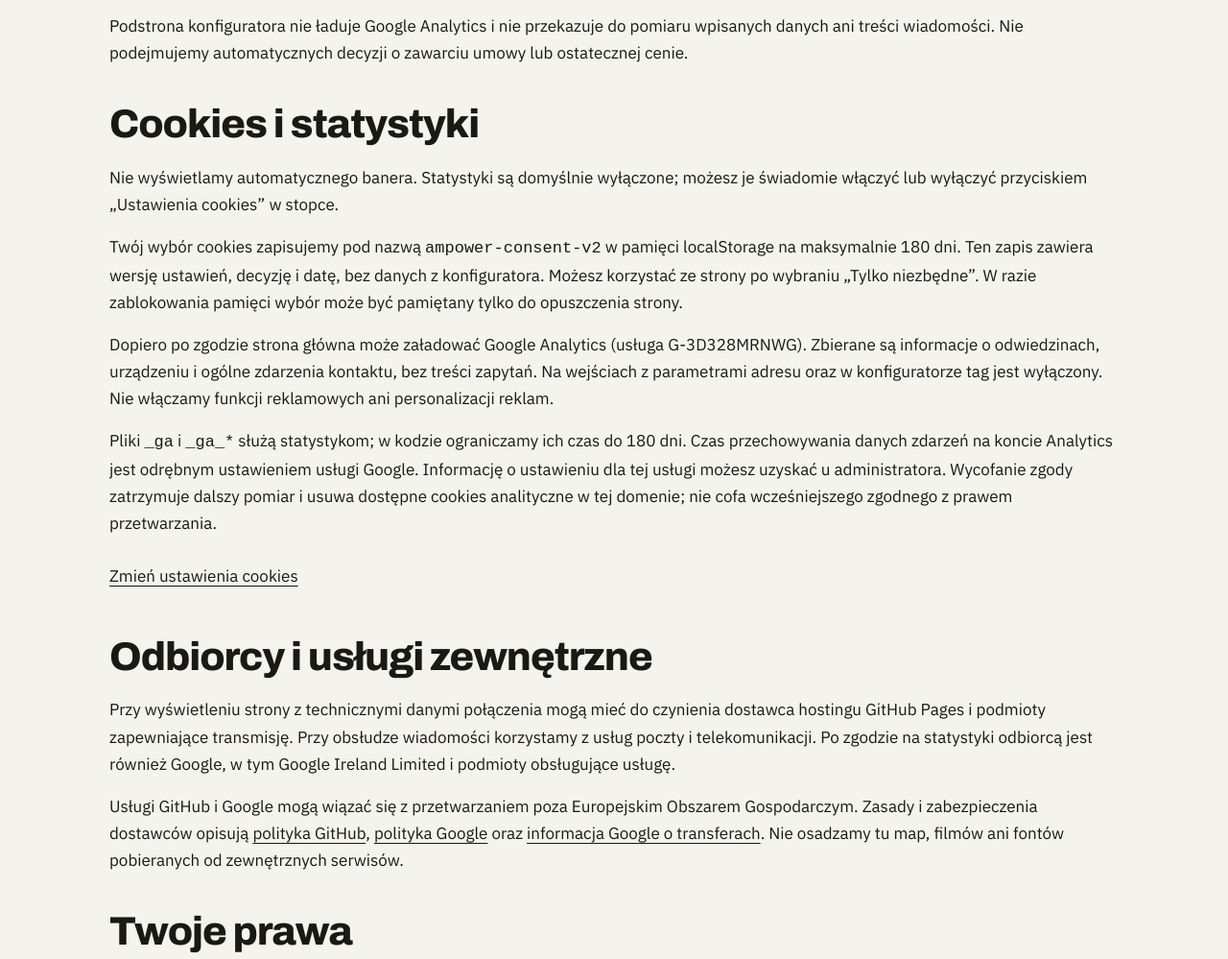
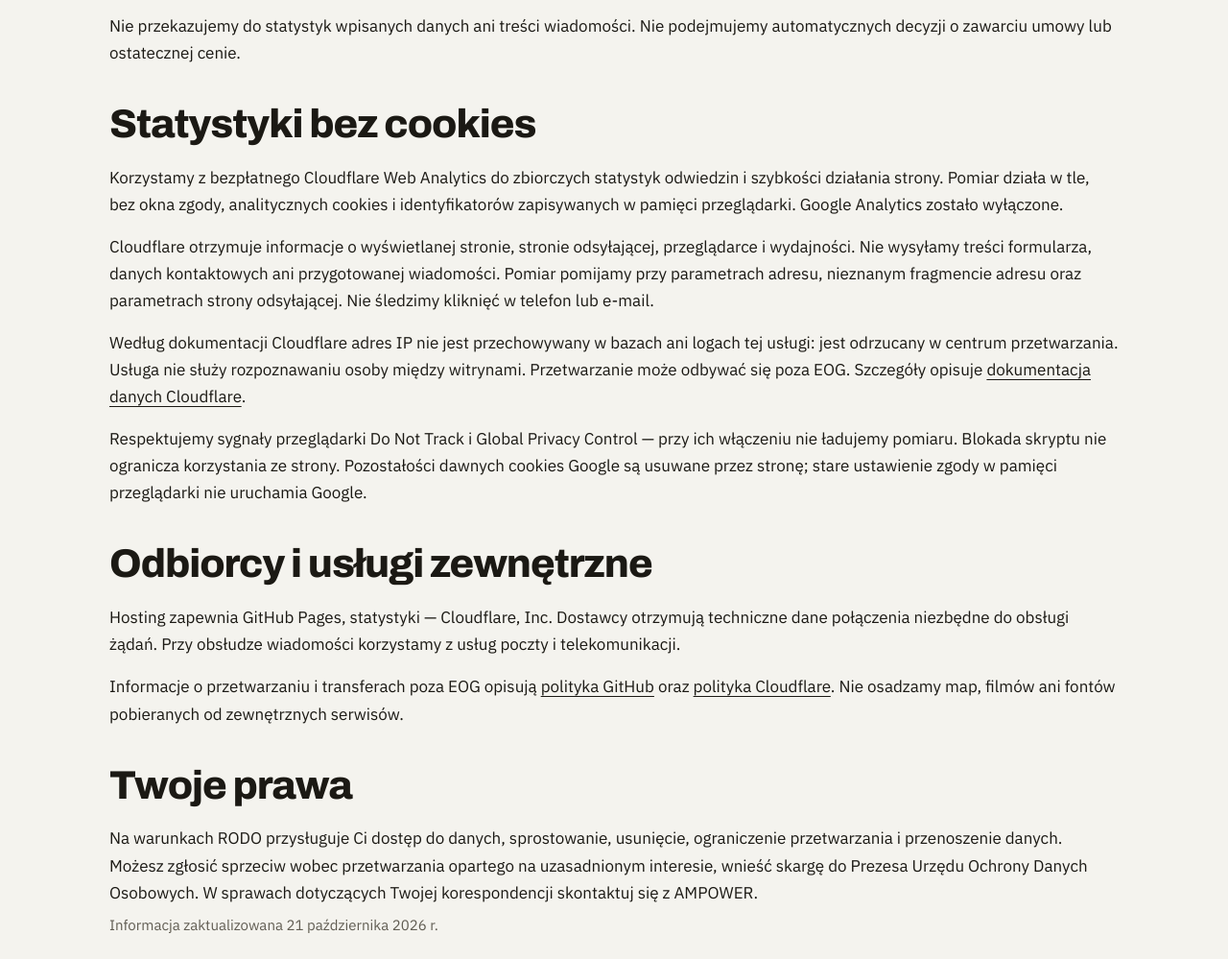
Before and after one commit to murek-m/ampower-pl, a plain HTML site: page prywatnosc/index.html in a window 1280 px wide. Shown: the part 1243-2242 px from the top of the page at 96% size. Drawn offline with Linux system fonts and the light colour scheme.

Commit message:
Replace Google Analytics with cookieless Cloudflare Web Analytics

```diff
--- a/assets/consent.js
+++ b/assets/consent.js
@@ -1,80 +1,25 @@
-/* Basic consent: no Google code or requests until a current, explicit opt-in.
-   Analytics is limited to the home page; the configurator never loads Google. */
+/* Cloudflare Web Analytics: aggregate, cookieless measurement; no Google tag. */
 (() => {
   'use strict';
-  const id='G-3D328MRNWG',key='ampower-consent-v2',lifetime=180*86400000;
-  const eligible=()=>['/','/index.html'].includes(location.pathname)&&!location.search;
-  const valid=value=>value&&value.version===2&&typeof value.analytics==='boolean'&&Number.isFinite(value.savedAt)&&value.savedAt<=Date.now()&&Date.now()-value.savedAt<lifetime;
-  const read=()=>{try{const value=JSON.parse(localStorage.getItem(key));return valid(value)?value:null;}catch{return null;}};
-  let choice=read(),loaded=false,configured=false,returnFocus=null;
-  const allowed=()=>Boolean(valid(choice)&&choice.analytics&&eligible());
-  window['ga-disable-'+id]=!allowed();
-  const node=(tag,text,props={})=>{const element=document.createElement(tag);if(text)element.textContent=text;Object.assign(element,props);return element;};
-  const panel=node('section',null,{className:'amp-consent',id:'cookie-banner',hidden:true});
-  panel.setAttribute('role','region');panel.setAttribute('aria-labelledby','cookie-title');
-  const title=node('h2','Ustawienia prywatności',{id:'cookie-title'});
-  const copy=node('p','Za Twoją zgodą używamy Google Analytics do statystyk odwiedzin. Strona i konfigurator działają także bez zgody. ');
-  copy.append(node('a','Prywatność i cookies',{href:'/prywatnosc/'}));
-  const actions=node('div',null,{className:'amp-consent-actions'});
-  const reject=node('button','Tylko niezbędne',{type:'button',id:'cookie-reject',className:'amp-choice'});
-  const accept=node('button','Zgadzam się na statystyki',{type:'button',id:'cookie-accept',className:'amp-choice'});
-  actions.append(reject,accept);panel.append(title,copy,actions);document.body.append(panel);
-  const status=node('p',null,{className:'amp-consent-note'});status.setAttribute('role','status');document.body.append(status);
-  function eraseGoogleCookies(){
-    const names=document.cookie.split(';').map(p=>p.split('=')[0].trim()).filter(n=>/^_ga(?:_|$)|^_gid$|^_gat/.test(n));
-    const parts=location.hostname.split('.'),domains=['',location.hostname];
-    for(let i=0;i<parts.length-1;i++)domains.push('.'+parts.slice(i).join('.'));
-    for(const name of names)for(const domain of new Set(domains))document.cookie=name+'=; Max-Age=0; Path=/; SameSite=Lax'+(domain?'; Domain='+domain:'')+(location.protocol==='https:'?'; Secure':'');
-  }
-  function disable(){
-    window['ga-disable-'+id]=true;
-    // Do not send even a denied/cookieless ping when withdrawing consent.
-    if(window.dataLayer)window.dataLayer.length=0;
-    configured=false;eraseGoogleCookies();
-  }
-  function configure(){
-    if(!allowed()||configured)return;
-    window['ga-disable-'+id]=false;
-    window.dataLayer=window.dataLayer||[];
-    window.gtag=function(){window.dataLayer.push(arguments);};
-    window.gtag('consent','default',{analytics_storage:'denied',ad_storage:'denied',ad_user_data:'denied',ad_personalization:'denied'});
-    window.gtag('consent','update',{analytics_storage:'granted',ad_storage:'denied',ad_user_data:'denied',ad_personalization:'denied'});
-    window.gtag('js',new Date());
-    window.gtag('config',id,{send_page_view:false,page_location:location.origin+'/',page_referrer:'',allow_google_signals:false,allow_ad_personalization_signals:false,cookie_expires:180*86400,cookie_update:false});
-    window.gtag('event','page_view',{page_location:location.origin+'/',page_title:document.title,page_referrer:''});
-    configured=true;
-  }
-  function enable(){
-    if(!allowed())return;
-    configure();
-    if(loaded)return;
-    loaded=true;
-    const script=node('script',null,{id:'ampower-google-tag',async:true,src:'https://www.googletagmanager.com/gtag/js?id='+id});
-    script.referrerPolicy='no-referrer';
-    script.onerror=()=>{script.remove();loaded=false;configured=false;};
-    script.onload=()=>{if(!allowed())disable();};
-    document.head.append(script);
-  }
-  function apply(){if(allowed())enable();else if(!valid(choice)||!choice.analytics)disable();else window['ga-disable-'+id]=true;}
-  function choose(analytics){
-    choice={version:2,analytics,savedAt:Date.now()};
-    try{localStorage.setItem(key,JSON.stringify(choice));localStorage.removeItem('ampower-analytics-consent');}catch{/* Choice still applies to this page if storage is unavailable. */}
-    apply();panel.hidden=true;
-    status.textContent=analytics?'Zapisano zgodę na statystyki. Możesz ją zmienić w ustawieniach cookies.':'Statystyki wyłączone. Strona działa z niezbędnymi ustawieniami.';
-    if(returnFocus?.isConnected)returnFocus.focus();
-  }
-  function show(){returnFocus=document.activeElement;panel.hidden=false;reject.focus();}
-  reject.addEventListener('click',()=>choose(false));accept.addEventListener('click',()=>choose(true));
-  for(const button of document.querySelectorAll('[data-cookie-settings]')){button.hidden=false;button.addEventListener('click',show);}
-  panel.addEventListener('keydown',event=>{if(event.key==='Escape'){panel.hidden=true;returnFocus?.focus();}});
-  window.addEventListener('storage',event=>{if(event.key===key||event.key===null){choice=read();panel.hidden=true;apply();}});
-  window.addEventListener('pageshow',()=>{if(!valid(choice)){choice=null;panel.hidden=true;disable();}});
-  // Register before Google: contact targets may contain private message text.
-  window.addEventListener('click',event=>{
-    const link=event.target.closest?.('a[href]');if(!link||!/^(?:mailto|tel|sms):/.test(link.getAttribute('href')))return;
-    if(allowed()&&configured)window.gtag('event','contact_click',{method:link.protocol.slice(0,-1),page_location:location.origin+'/'});
-    event.stopImmediatePropagation(); // Native link navigation still works; no URL is sent to automatic click listeners.
-  },true);
-  window.AmpowerConsent={showSettings:show,getState:()=>valid(choice)?{analytics:choice.analytics}:null};
-  apply();
+  window['ga-disable-G-3D328MRNWG']=true;
+  // Remove cookies left by the previous Google integration, without creating new ones.
+  const names=document.cookie.split(';').map(p=>p.split('=')[0].trim()).filter(n=>/^_ga(?:_|$)|^_gid$|^_gat/.test(n));
+  const parts=location.hostname.split('.'),domains=['',location.hostname];
+  for(let i=0;i<parts.length-1;i++)domains.push('.'+parts.slice(i).join('.'));
+  for(const name of names)for(const domain of new Set(domains))document.cookie=name+'=; Max-Age=0; Path=/; SameSite=Lax'+(domain?'; Domain='+domain:'')+(location.protocol==='https:'?'; Secure':'');
+  // The public filename stays stable so cached pages also stop loading Google.
+  const paths=['/','/index.html','/smart-home-energy/','/smart-home-energy/index.html','/prywatnosc/','/prywatnosc/index.html'];
+  const cleanUrl=value=>{try{const u=new URL(value);return !u.search&&(!u.hash||Boolean(document.getElementById(u.hash.slice(1))));}catch{return false;}};
+  const privateReferrer=()=>{if(!document.referrer)return false;try{const u=new URL(document.referrer);return Boolean(u.search||u.hash)||(u.origin===location.origin&&!paths.includes(u.pathname));}catch{return true;}};
+  const enabled=location.hostname==='ampower.pl'&&paths.includes(location.pathname)&&cleanUrl(location.href)&&!privateReferrer()&&navigator.doNotTrack!=='1'&&window.doNotTrack!=='1'&&navigator.globalPrivacyControl!==true;
+  window.AmpowerAnalytics={provider:'cloudflare',enabled};
+  // Hide legacy controls when an older HTML page remains in a browser cache.
+  for(const button of document.querySelectorAll('[data-cookie-settings]'))button.hidden=true;
+  if(!enabled)return;
+  const script=document.createElement('script');
+  script.type='module';script.src='https://static.cloudflareinsights.com/beacon.min.js';
+  script.dataset.cfBeacon=JSON.stringify({token:'d2593253c7244887ba5776a66e1ad67a',spa:false});
+  script.referrerPolicy='strict-origin';
+  script.onerror=()=>{window.AmpowerAnalytics.enabled=false;script.remove();};
+  document.head.append(script);
 })();
--- a/prywatnosc/index.html
+++ b/prywatnosc/index.html
@@ -4,7 +4,7 @@
 <meta charset="utf-8">
 <meta name="viewport" content="width=device-width, initial-scale=1">
 <title>Prywatność i cookies — AMPOWER</title>
-<meta name="description" content="Jak AMPOWER obsługuje dane w zapytaniach, konfiguratorze i Google Analytics. Informacje o prywatności, cookies i zmianie zgody.">
+<meta name="description" content="Jak AMPOWER obsługuje dane w zapytaniach, konfiguratorze i statystykach Cloudflare. Informacje o prywatności.">
 <meta name="robots" content="noindex, follow">
 <meta property="og:site_name" content="AMPOWER">
 <link rel="canonical" href="https://ampower.pl/prywatnosc/">
@@ -16,7 +16,7 @@
 <body class="privacy-page">
 <header><nav class="nav" aria-label="Nawigacja"><a class="brand" href="/">AMPOWER</a><a href="/">Wróć na stronę główną</a></nav></header>
 <main>
-<section class="hero"><div class="wrap"><p class="eyebrow">Twoje dane</p><h1>Prywatność i cookies</h1><p class="lead">Konfigurator działa bez konta. Samo przygotowanie wiadomości nie wysyła jej do AMPOWER. Statystyki są opcjonalne.</p></div></section>
+<section class="hero"><div class="wrap"><p class="eyebrow">Twoje dane</p><h1>Prywatność i cookies</h1><p class="lead">Konfigurator działa bez konta. Samo przygotowanie wiadomości nie wysyła jej do AMPOWER. Nie stosujemy analitycznych cookies.</p></div></section>
 <section class="section"><div class="wrap">
 <h2>Kto odpowiada za dane?</h2>
 <p>Administratorem jest AmPower Jakub Babiej, Czerńczyce 1/2, 59-150 Grębocice, NIP 5020121689. W sprawach prywatności napisz na <a href="mailto:kuba@ampower.pl">kuba@ampower.pl</a> lub zadzwoń: <a href="tel:+48785668797">785 668 797</a>.</p>
@@ -26,21 +26,20 @@
 <p>Dane zapytania są potrzebne przez czas obsługi sprawy. Dalsze przechowywanie zależy od jej wyniku: dokumenty związane z umową i rozliczeniem podlegają właściwym obowiązkom przechowywania, a materiały potrzebne do ustalenia lub obrony roszczeń — terminom dotyczącym tych roszczeń. Niezbędny zakres oceniamy dla konkretnej sprawy.</p>
 <h2>Co robi konfigurator?</h2>
 <p>Wybrane urządzenia, uwagi i dane kontaktowe pozostają w pamięci aktualnie otwartej strony. Nie zapisujemy ich w adresie URL ani pamięci trwałej przeglądarki. Po odświeżeniu szkic znika. Przycisk przygotowania wiadomości tworzy tekst; wysłanie wykonujesz dopiero w swojej aplikacji pocztowej. Kopiowanie korzysta ze schowka urządzenia, więc na współdzielonym sprzęcie warto usunąć skopiowaną treść po użyciu.</p>
-<p>Podstrona konfiguratora nie ładuje Google Analytics i nie przekazuje do pomiaru wpisanych danych ani treści wiadomości. Nie podejmujemy automatycznych decyzji o zawarciu umowy lub ostatecznej cenie.</p>
-<h2>Cookies i statystyki</h2>
-<p>Nie wyświetlamy automatycznego banera. Statystyki są domyślnie wyłączone; możesz je świadomie włączyć lub wyłączyć przyciskiem „Ustawienia cookies” w stopce.</p>
-<p>Twój wybór cookies zapisujemy pod nazwą <code>ampower-consent-v2</code> w pamięci localStorage na maksymalnie 180 dni. Ten zapis zawiera wersję ustawień, decyzję i datę, bez danych z konfiguratora. Możesz korzystać ze strony po wybraniu „Tylko niezbędne”. W razie zablokowania pamięci wybór może być pamiętany tylko do opuszczenia strony.</p>
-<p>Dopiero po zgodzie strona główna może załadować Google Analytics (usługa G-3D328MRNWG). Zbierane są informacje o odwiedzinach, urządzeniu i ogólne zdarzenia kontaktu, bez treści zapytań. Na wejściach z parametrami adresu oraz w konfiguratorze tag jest wyłączony. Nie włączamy funkcji reklamowych ani personalizacji reklam.</p>
-<p>Pliki <code>_ga</code> i <code>_ga_*</code> służą statystykom; w kodzie ograniczamy ich czas do 180 dni. Czas przechowywania danych zdarzeń na koncie Analytics jest odrębnym ustawieniem usługi Google. Informację o ustawieniu dla tej usługi możesz uzyskać u administratora. Wycofanie zgody zatrzymuje dalszy pomiar i usuwa dostępne cookies analityczne w tej domenie; nie cofa wcześniejszego zgodnego z prawem przetwarzania.</p>
-<p><button class="amp-cookie-link" type="button" data-cookie-settings hidden>Zmień ustawienia cookies</button></p>
+<p>Nie przekazujemy do statystyk wpisanych danych ani treści wiadomości. Nie podejmujemy automatycznych decyzji o zawarciu umowy lub ostatecznej cenie.</p>
+<h2>Statystyki bez cookies</h2>
+<p>Korzystamy z bezpłatnego Cloudflare Web Analytics do zbiorczych statystyk odwiedzin i szybkości działania strony. Pomiar działa w tle, bez okna zgody, analitycznych cookies i identyfikatorów zapisywanych w pamięci przeglądarki. Google Analytics zostało wyłączone.</p>
+<p>Cloudflare otrzymuje informacje o wyświetlanej stronie, stronie odsyłającej, przeglądarce i wydajności. Nie wysyłamy treści formularza, danych kontaktowych ani przygotowanej wiadomości. Pomiar pomijamy przy parametrach adresu, nieznanym fragmencie adresu oraz parametrach strony odsyłającej. Nie śledzimy kliknięć w telefon lub e-mail.</p>
+<p>Według dokumentacji Cloudflare adres IP nie jest przechowywany w bazach ani logach tej usługi: jest odrzucany w centrum przetwarzania. Usługa nie służy rozpoznawaniu osoby między witrynami. Przetwarzanie może odbywać się poza EOG. Szczegóły opisuje <a href="https://developers.cloudflare.com/speed/observatory/rum-beacon/" rel="noopener noreferrer">dokumentacja danych Cloudflare</a>.</p>
+<p>Respektujemy sygnały przeglądarki Do Not Track i Global Privacy Control — przy ich włączeniu nie ładujemy pomiaru. Blokada skryptu nie ogranicza korzystania ze strony. Pozostałości dawnych cookies Google są usuwane przez stronę; stare ustawienie zgody w pamięci przeglądarki nie uruchamia Google.</p>
 <h2>Odbiorcy i usługi zewnętrzne</h2>
-<p>Przy wyświetleniu strony z technicznymi danymi połączenia mogą mieć do czynienia dostawca hostingu GitHub Pages i podmioty zapewniające transmisję. Przy obsłudze wiadomości korzystamy z usług poczty i telekomunikacji. Po zgodzie na statystyki odbiorcą jest również Google, w tym Google Ireland Limited i podmioty obsługujące usługę.</p>
-<p>Usługi GitHub i Google mogą wiązać się z przetwarzaniem poza Europejskim Obszarem Gospodarczym. Zasady i zabezpieczenia dostawców opisują <a href="https://docs.github.com/en/site-policy/privacy-policies/github-general-privacy-statement" rel="noopener noreferrer">polityka GitHub</a>, <a href="https://policies.google.com/privacy?hl=pl" rel="noopener noreferrer">polityka Google</a> oraz <a href="https://policies.google.com/privacy/frameworks?hl=pl" rel="noopener noreferrer">informacja Google o transferach</a>. Nie osadzamy tu map, filmów ani fontów pobieranych od zewnętrznych serwisów.</p>
+<p>Hosting zapewnia GitHub Pages, statystyki — Cloudflare, Inc. Dostawcy otrzymują techniczne dane połączenia niezbędne do obsługi żądań. Przy obsłudze wiadomości korzystamy z usług poczty i telekomunikacji.</p>
+<p>Informacje o przetwarzaniu i transferach poza EOG opisują <a href="https://docs.github.com/en/site-policy/privacy-policies/github-general-privacy-statement" rel="noopener noreferrer">polityka GitHub</a> oraz <a href="https://www.cloudflare.com/privacypolicy/" rel="noopener noreferrer">polityka Cloudflare</a>. Nie osadzamy map, filmów ani fontów pobieranych od zewnętrznych serwisów.</p>
 <h2>Twoje prawa</h2>
-<p>Na warunkach RODO przysługuje Ci dostęp do danych, sprostowanie, usunięcie, ograniczenie przetwarzania i przenoszenie danych. Możesz zgłosić sprzeciw wobec przetwarzania opartego na uzasadnionym interesie, wycofać zgodę na statystyki oraz wnieść skargę do Prezesa Urzędu Ochrony Danych Osobowych. W sprawach dotyczących Twojej korespondencji skontaktuj się z AMPOWER.</p>
+<p>Na warunkach RODO przysługuje Ci dostęp do danych, sprostowanie, usunięcie, ograniczenie przetwarzania i przenoszenie danych. Możesz zgłosić sprzeciw wobec przetwarzania opartego na uzasadnionym interesie, wnieść skargę do Prezesa Urzędu Ochrony Danych Osobowych. W sprawach dotyczących Twojej korespondencji skontaktuj się z AMPOWER.</p>
 <p class="help">Informacja zaktualizowana 21 października 2026 r.</p>
 </div></section>
 </main>
-<footer><div class="wrap"><a href="/">AMPOWER — strona główna</a><a href="/smart-home-energy/">Smart Home &amp; Energy</a><button class="amp-cookie-link" type="button" data-cookie-settings hidden>Ustawienia cookies</button></div></footer>
+<footer><div class="wrap"><a href="/">AMPOWER — strona główna</a><a href="/smart-home-energy/">Smart Home &amp; Energy</a></div></footer>
 </body>
 </html>
```
Also changed, not shown: index.html (+1 -1 lines), smart-home-energy/index.html (+1 -1 lines).
